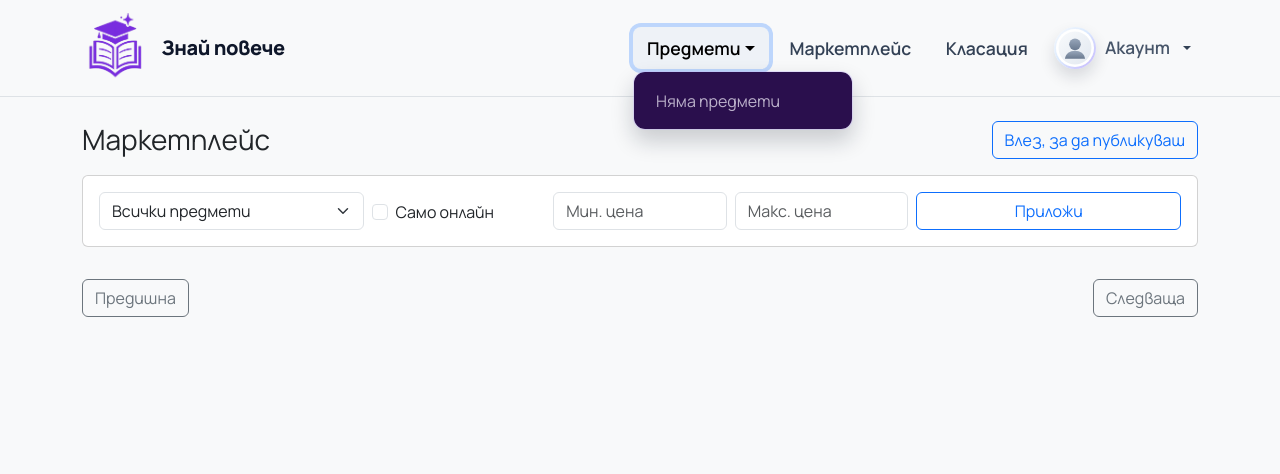
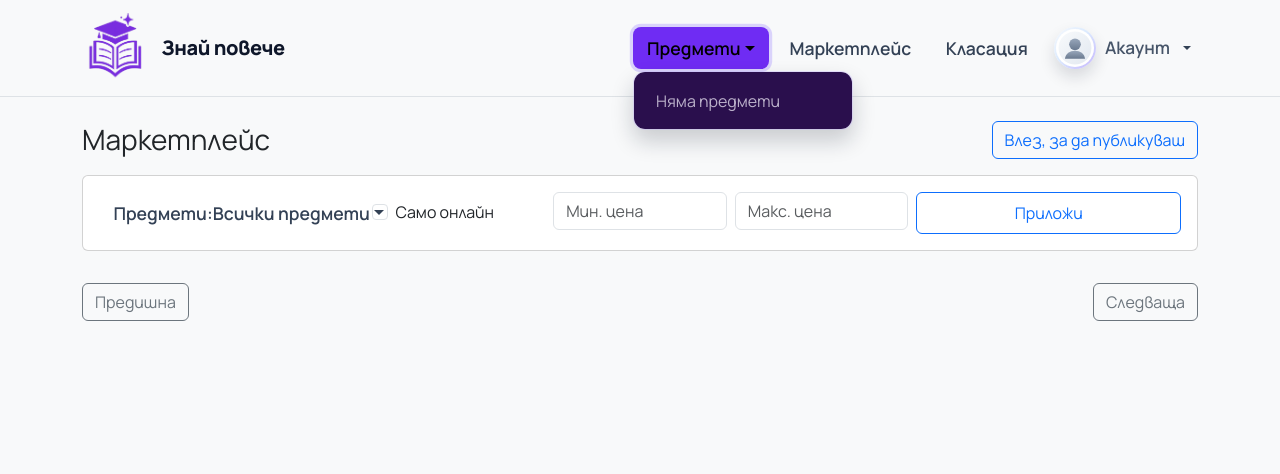
Before and after one commit to stanchev-dev/znai-poveche, a Django app: page /marketplace/ in a window 1280 px wide, after a click on "Предмети". Shown: the top 474 px of the page. Run offline with Django 5.2, Linux system fonts and the light colour scheme; data that the repository does not hold is empty; some libraries are stand-ins or nearby versions.

Commit message:
Match marketplace subject filter styling with header dropdown

```diff
--- a/static/css/app.css
+++ b/static/css/app.css
@@ -362,6 +362,28 @@ h6 {
   background-color: #eef2f7;
 }
 
+.subjects-dropdown-trigger {
+  border: 0;
+}
+
+.subjects-dropdown-trigger:hover,
+.subjects-dropdown-trigger:focus,
+.subjects-dropdown-trigger:focus-visible {
+  color: #f8f5ff;
+  background-color: rgba(111, 44, 243, 0.72);
+}
+
+.subjects-dropdown-trigger.show,
+.subjects-dropdown-trigger:active {
+  color: #fff;
+  background-color: #6f2cf3;
+}
+
+.subjects-dropdown-trigger:focus-visible {
+  box-shadow: 0 0 0 0.2rem rgba(196, 181, 253, 0.55);
+  outline: none;
+}
+
 .account-nav-item {
   margin-left: 0.2rem;
 }
@@ -394,7 +416,7 @@ h6 {
 
 
 
-.subjects-dropdown .subjects-menu {
+.subjects-themed-menu {
   background-color: var(--footer-purple, #2a0f4d);
   border: 1px solid rgba(196, 181, 253, 0.35);
   border-radius: 0.75rem;
@@ -402,28 +424,28 @@ h6 {
   padding: 0.4rem;
 }
 
-.subjects-dropdown .subjects-menu .dropdown-item {
+.subjects-themed-menu .dropdown-item {
   color: #f8f5ff;
   border-radius: 0.5rem;
   padding: 0.65rem 1rem;
   transition: background-color 0.16s ease, color 0.16s ease;
 }
 
-.subjects-dropdown .subjects-menu .dropdown-item:hover,
-.subjects-dropdown .subjects-menu .dropdown-item:focus,
-.subjects-dropdown .subjects-menu .dropdown-item:focus-visible,
-.subjects-dropdown .subjects-menu .dropdown-item.active,
-.subjects-dropdown .subjects-menu .dropdown-item:active {
+.subjects-themed-menu .dropdown-item:hover,
+.subjects-themed-menu .dropdown-item:focus,
+.subjects-themed-menu .dropdown-item:focus-visible,
+.subjects-themed-menu .dropdown-item.active,
+.subjects-themed-menu .dropdown-item:active {
   background-color: rgba(196, 181, 253, 0.45);
   color: #ffffff;
 }
 
-.subjects-dropdown .subjects-menu .dropdown-item.disabled,
-.subjects-dropdown .subjects-menu .dropdown-item:disabled {
+.subjects-themed-menu .dropdown-item.disabled,
+.subjects-themed-menu .dropdown-item:disabled {
   color: rgba(248, 245, 255, 0.7);
 }
 
-.subjects-dropdown .subjects-menu .dropdown-divider {
+.subjects-themed-menu .dropdown-divider {
   border-top-color: rgba(196, 181, 253, 0.28);
 }
 
@@ -481,6 +503,33 @@ h6 {
 
   .account-menu-label {
     max-width: calc(100vw - 9rem);
+  }
+}
+
+
+.marketplace-subject-filter-wrap {
+  position: relative;
+}
+
+.marketplace-subject-dropdown,
+.marketplace-subject-trigger {
+  width: 100%;
+}
+
+.marketplace-subject-trigger {
+  display: inline-flex;
+  align-items: center;
+  justify-content: space-between;
+  min-height: calc(1.5em + 0.75rem + 2px);
+}
+
+.marketplace-subject-dropdown .subjects-themed-menu {
+  inset: auto auto auto 0 !important;
+}
+
+@media (max-width: 991.98px) {
+  .marketplace-subject-dropdown .subjects-themed-menu {
+    width: 100%;
   }
 }
 
--- a/templates/base.html
+++ b/templates/base.html
@@ -26,8 +26,8 @@
     <div class="collapse navbar-collapse" id="mainNav">
       <ul class="navbar-nav ms-auto mb-2 mb-lg-0 align-items-lg-center navbar-actions">
         <li class="nav-item dropdown subjects-dropdown">
-          <a class="nav-link nav-action-link dropdown-toggle" href="#" role="button" data-bs-toggle="dropdown" aria-expanded="false">Предмети</a>
-          <ul class="dropdown-menu subjects-menu" style="min-width: 220px; max-height: 320px; overflow-y: auto;">
+          <a class="nav-link nav-action-link subjects-dropdown-trigger dropdown-toggle" href="#" role="button" data-bs-toggle="dropdown" aria-expanded="false">Предмети</a>
+          <ul class="dropdown-menu subjects-menu subjects-themed-menu" style="min-width: 220px; max-height: 320px; overflow-y: auto;">
             {% for subject in nav_subjects %}
               <li><a class="dropdown-item" href="{% url 'subjects-page' slug=subject.slug %}">{{ subject.name }}</a></li>
             {% empty %}
--- a/templates/marketplace/listings.html
+++ b/templates/marketplace/listings.html
@@ -14,7 +14,21 @@
 </div>
 <div class="card p-3 mb-3">
   <div class="row g-2">
-    <div class="col-md-3"><select id="subject-filter" class="form-select"><option value="all">Всички предмети</option></select></div>
+    <div class="col-md-3 marketplace-subject-filter-wrap">
+      <div class="dropdown subjects-dropdown marketplace-subject-dropdown" id="marketplace-subject-dropdown">
+        <button
+          class="btn nav-link nav-action-link subjects-dropdown-trigger dropdown-toggle marketplace-subject-trigger w-100 text-start"
+          type="button"
+          id="subject-filter-trigger"
+          data-bs-toggle="dropdown"
+          aria-expanded="false"
+        >Предмети: <span id="subject-filter-label">Всички предмети</span></button>
+        <ul class="dropdown-menu subjects-menu subjects-themed-menu w-100" id="subject-filter-menu" aria-labelledby="subject-filter-trigger" style="max-height: 320px; overflow-y: auto;">
+          <li><button type="button" class="dropdown-item active" data-value="all">Всички предмети</button></li>
+        </ul>
+      </div>
+      <select id="subject-filter" class="d-none" aria-hidden="true" tabindex="-1"><option value="all">Всички предмети</option></select>
+    </div>
     <div class="col-md-2"><div class="form-check mt-2"><input class="form-check-input" type="checkbox" id="online-only"><label class="form-check-label" for="online-only">Само онлайн</label></div></div>
     <div class="col-md-2"><input id="price-min" class="form-control" placeholder="Мин. цена"></div>
     <div class="col-md-2"><input id="price-max" class="form-control" placeholder="Макс. цена"></div>
```
Also changed, not shown: static/js/pages/marketplace_list.js (+35 -1 lines).
